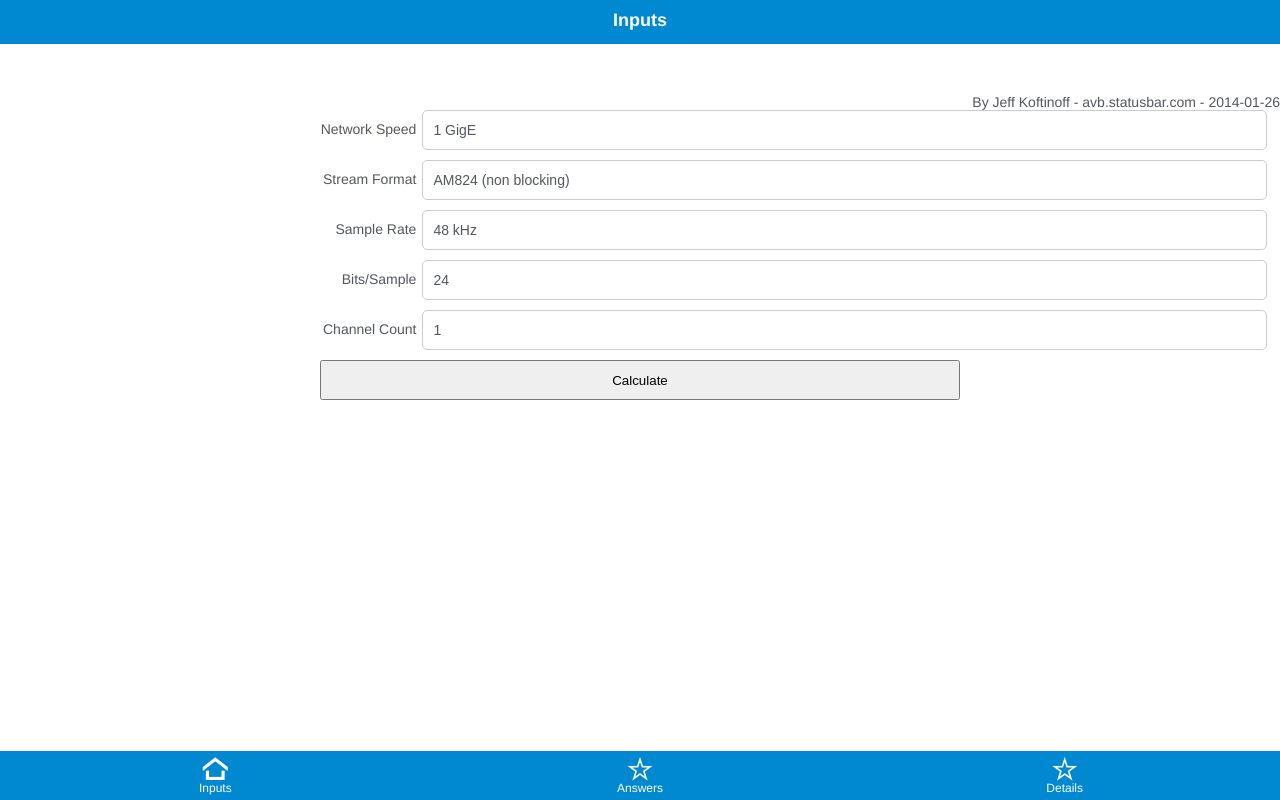
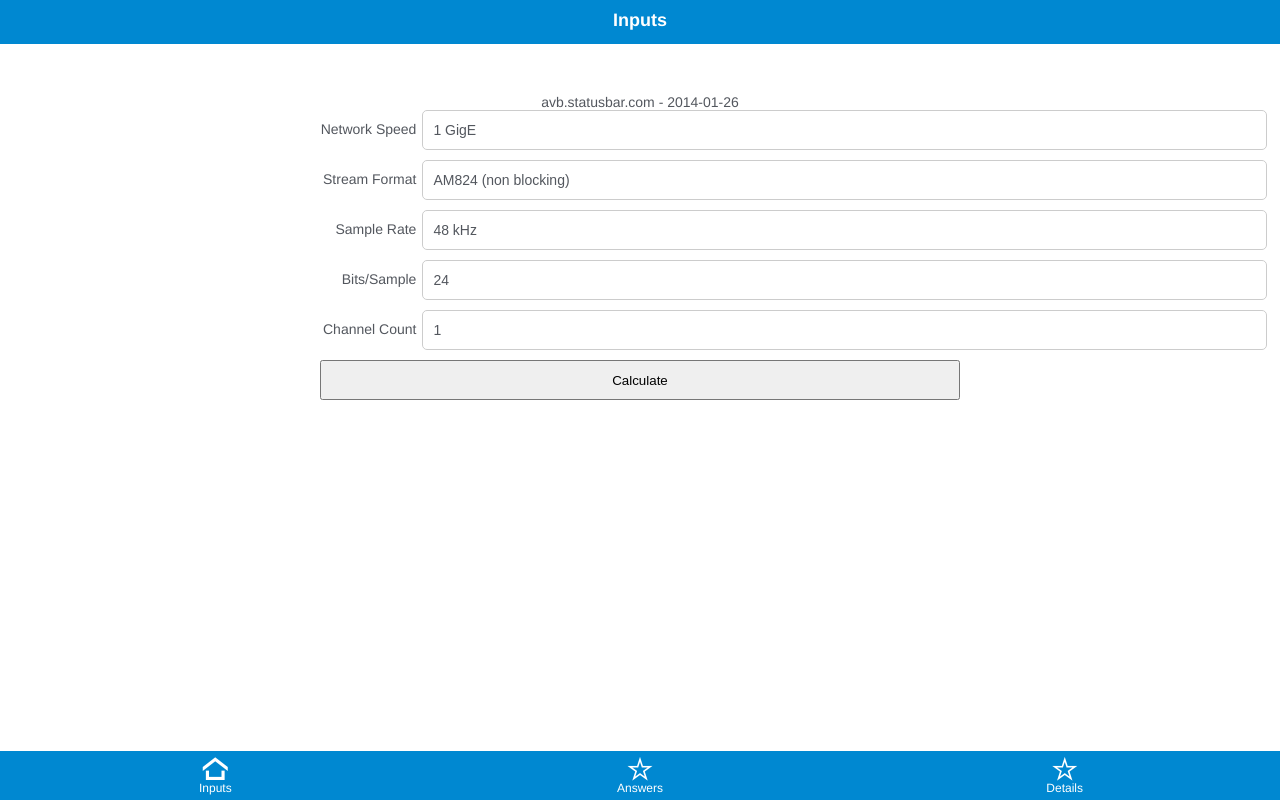
Before and after one commit to jdkoftinoff/abc.statusbar.com, a plain HTML site: page index.html in a window 1280 px wide. Drawn offline with Linux system fonts and the light colour scheme.

Commit message:
more wip

```diff
--- a/index.html
+++ b/index.html
@@ -93,7 +93,7 @@ document.addEventListener("DOMContentLoaded", init, false);
     </head>
     <body><div id="afui"><div id="header"></div><div id="content" style="">
 	<div class="panel scrollable" title="Inputs" id="page_inputs" selected="selected" data-appbuilder-object="page" style="width: 100%; min-height: 50px;">
-        <div style="text-align:right;">By Jeff Koftinoff - avb.statusbar.com - 2014-01-26</div>
+        <div style="text-align:center;">avb.statusbar.com - 2014-01-26</div>
 		<form style="width: 100%;min-height: 50px;" data-appbuilder-object="form" data-position="static" class="">
 			<div class="select_element form_element" style="width: 100%; overflow: hidden;" data-appbuilder-object="select">
 				<label for="input_network_speed_in_bps">Network Speed</label>
```
